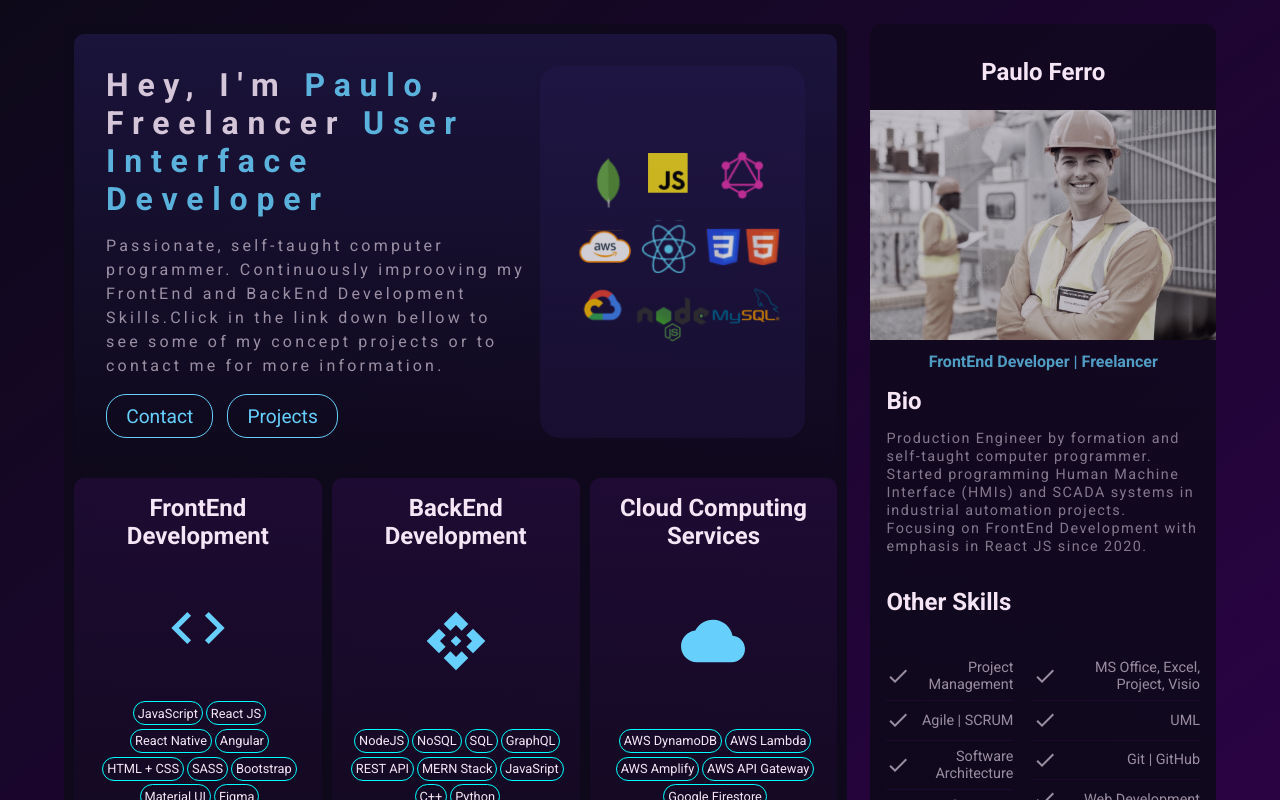
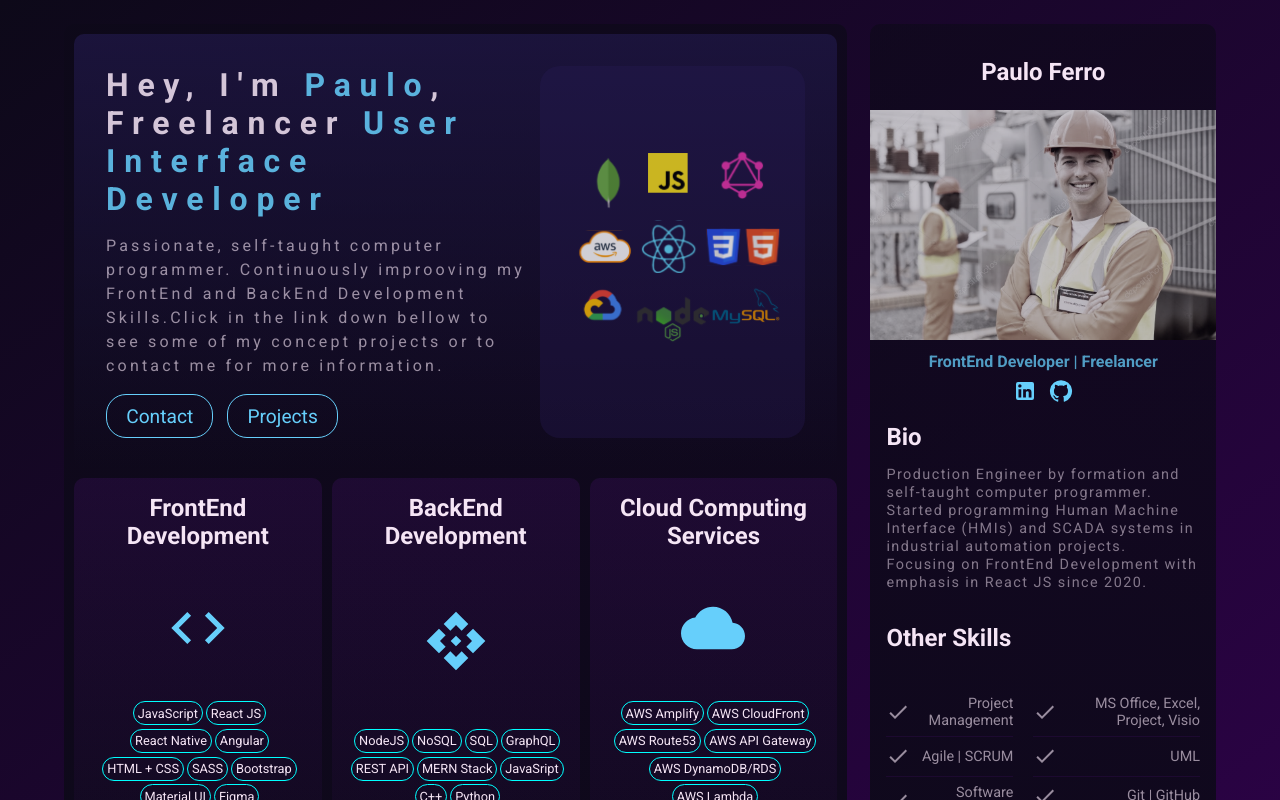
Before and after one commit to paulorf87/dev-portfolio, a React (Create React App) app: page / in a window 1280 px wide. Shown: the top 800 px of the page. Built offline with nearby package versions, Linux system fonts and the light colour scheme.

Commit message:
Links added

```diff
--- a/src/pages/Contact/Contact.jsx
+++ b/src/pages/Contact/Contact.jsx
@@ -17,6 +17,8 @@ const Contact = ({handleContactClose}) => {
             (result)=>{
                 console.log(result.text);
                 console.log(form.current);
+                form.current.reset();
+                handleContactClose();
             }, (err)=>{console.log(err.text)}
         );
     }
--- a/src/pages/Home/_HomeFooter/HomeFooter.jsx
+++ b/src/pages/Home/_HomeFooter/HomeFooter.jsx
@@ -4,7 +4,7 @@ import "./HomeFooter.scss";
 
 const HomeFooter = () => {
     return <footer className="home-footer">
-        <p className="footer-note">Website created using React JS | Redux | AWS Amplify</p>
+        <p className="footer-note">Website created using React JS | Redux | AWS S3, Route53, CloudFront</p>
         <p className="copyright">© 2022 Paulo Ferro. All rights reserved.</p>
     </footer>
 }
--- a/src/pages/Home/_SideHeader/SideHeader.jsx
+++ b/src/pages/Home/_SideHeader/SideHeader.jsx
@@ -1,14 +1,8 @@
 import React from "react";
 
-import List from "../../../components/List/List";
+import SideSocial from "../_SideSocial/SideSocial";
 
 import "./SideHeader.scss";
-
-const data = [
-    "FrontEnd Development",
-    "BackEnd Development",
-    "Cloud Solutions Architect"
-]
 
 const SideHeader = () => {
     return <header className="side-header">
@@ -16,6 +10,7 @@ const SideHeader = () => {
             <h2>Paulo Ferro</h2>
             <img src="/img/engineer.jpg" alt="profile picture" />
             <p>FrontEnd Developer |  Freelancer</p>
+            <SideSocial/>
         </div>
 
     </header>
--- /dev/null
+++ b/src/pages/Home/_SideSocial/SideSocial.jsx
@@ -0,0 +1,19 @@
+import React from "react";
+import { LinkedIn, GitHub } from "@mui/icons-material";
+
+import "./SideSocial.scss";
+
+const SideSocial = () => {
+    return <div className="side-social">
+        <a rel="noreferrer"
+         href="https://www.linkedin.com/in/paulo-ferro-b739718b/" target="_blank">
+            <LinkedIn className="linkedin"/>
+        </a>
+        <a rel="noreferrer"
+        href="https://www.github.com/paulorf87" target="_blank">
+            <GitHub className="github"/>
+        </a>
+    </div>
+}
+
+export default SideSocial;
--- /dev/null
+++ b/src/pages/Home/_SideSocial/SideSocial.scss
@@ -0,0 +1,17 @@
+@import "/src/styles/variables";
+
+.side-social {
+    display: flex;
+    align-items: center;
+    width: 60px;
+    justify-content: space-between;
+    margin-top: .5em;
+    *{
+        cursor: pointer;
+        fill:$qua-color;
+        transition: transform .25s ease-in-out;
+        &:hover{
+            transform: scale(1.1);
+        }
+    }
+}
--- a/src/redux/data/skills-data.js
+++ b/src/redux/data/skills-data.js
@@ -37,11 +37,12 @@ export const skills = {
     title: "Cloud Computing Services",
     img: <CloudIcon className="card-icon" />,
     data: [
-      { id: "1", title: "AWS DynamoDB" },
-      { id: "2", title: "AWS Lambda" },
-      { id: "3", title: "AWS Amplify" },
+      { id: "1", title: "AWS Amplify" },
+      { id: "2", title: "AWS CloudFront" },
+      { id: "3", title: "AWS Route53" },
       { id: "4", title: "AWS API Gateway" },
-      { id: "5", title: "Google Firestore" },
+      { id: "5", title: "AWS DynamoDB/RDS" },
+      { id: "6", title: "AWS Lambda" },
     ],
   },
 };
```
